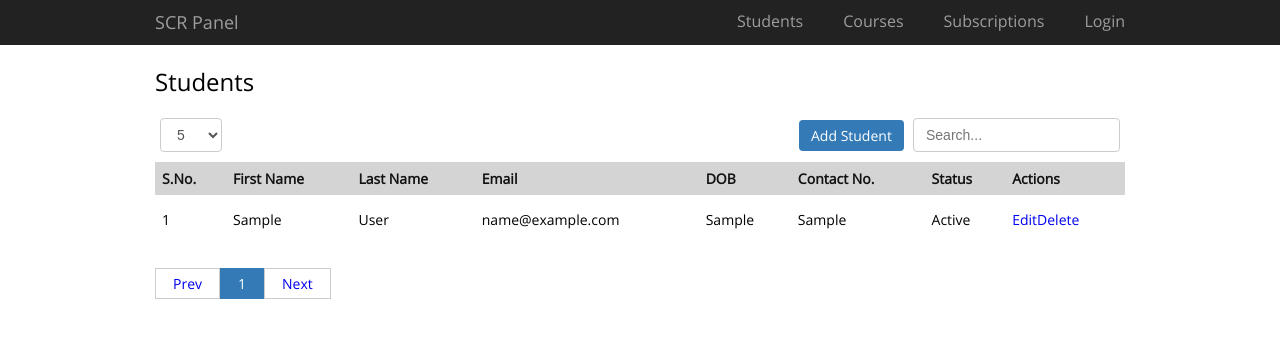
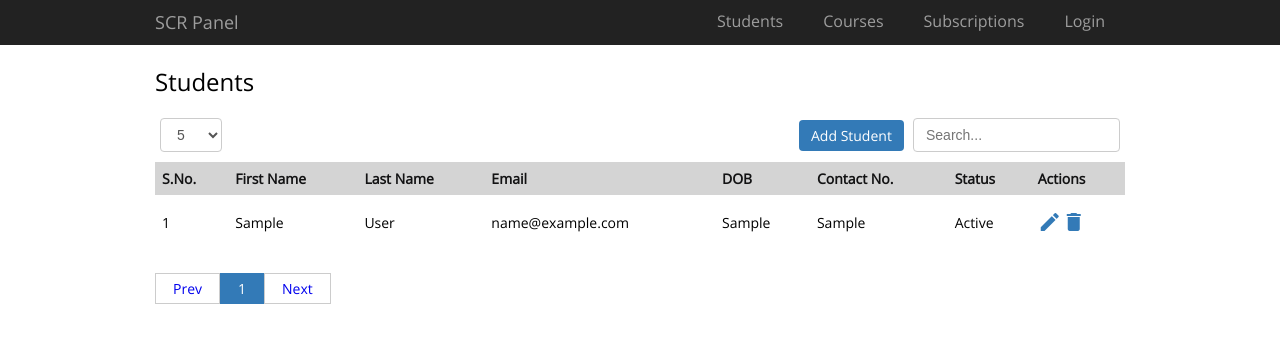
Before and after one commit to himabha/scr_panel, a PHP site: page / in a window 1280 px wide. Shown: the top 343 px of the page. Run offline with PHP 8.4, Linux system fonts and the light colour scheme; tables that the repository leaves empty or names only in its code hold one stand-in row (values such as "Sample post").

Commit message:
design, pagination fixes

```diff
--- a/assets/css/styles.css
+++ b/assets/css/styles.css
@@ -1,3 +1,26 @@
+/* fallback */
+@font-face {
+  font-family: 'Material Icons';
+  font-style: normal;
+  font-weight: 400;
+  src: url(../icons/flUhRq6tzZclQEJ-Vdg-IuiaDsNc.woff2) format('woff2');
+}
+
+.material-icons {
+  font-family: 'Material Icons';
+  font-weight: normal;
+  font-style: normal;
+  font-size: 24px;
+  line-height: 1;
+  letter-spacing: normal;
+  text-transform: none;
+  display: inline-block;
+  white-space: nowrap;
+  word-wrap: normal;
+  direction: ltr;
+  -webkit-font-feature-settings: 'liga';
+  -webkit-font-smoothing: antialiased;
+}
 @font-face {
   font-family: openSansRegularFont;
   src: url(../fonts/OpenSans-Regular.ttf);
@@ -162,7 +185,7 @@ a:not(.button){
     margin: 0;
 }
 .nav-links ul li{
-	padding: 0 0 0 40px;
+	padding: 0 20px 0px 20px;
 }
 .nav-links ul li a{
 	color: #9d9d9d;
@@ -172,6 +195,9 @@ a:not(.button){
 	font-size: 24px;
     font-weight: openSansBoldFont;
 	margin: 10px 0;
+}
+.material-icons{
+	color: #337ab7;
 }
 /*pagination */
 #pagination{
--- a/views/course/records.php
+++ b/views/course/records.php
@@ -7,8 +7,10 @@
 			<td><?= $course->course_name ?></td>
 			<td><?= $course->detail ?></td>
 			<td>
-				<a href="/courses/edit/<?=$course->id?>" id="edit">Edit</a>
-				<a href="/courses/delete/<?=$course->id?>" id="delete">Delete</a>
+				<a href="/courses/edit/<?=$course->id?>" id="edit"><span class="material-icons">
+mode_edit</span></a>
+				<a href="/courses/delete/<?=$course->id?>" id="delete"><span class="material-icons">
+delete</span></a>
 			</td>
 		</tr>
 		<?php
--- a/views/student/records.php
+++ b/views/student/records.php
@@ -10,8 +10,10 @@
 			<td><?= $student->contact_no ?></td>
 			<td><?= ($student->active) ? 'Active': 'In-active' ?></td>
 			<td>
-				<a href="/students/edit/<?=$student->id?>" id="edit">Edit</a>
-				<a href="/students/delete/<?=$student->id?>" id="delete">Delete</a>
+				<a href="/students/edit/<?=$student->id?>" id="edit"><span class="material-icons">
+mode_edit</span></a>
+				<a href="/students/delete/<?=$student->id?>" id="delete"><span class="material-icons">
+delete</span></a>
 			</td>
 		</tr>
 		<?php
--- a/views/subscription/records.php
+++ b/views/subscription/records.php
@@ -7,8 +7,10 @@
 			<td><?= $subscription->fullname ?></td>
 			<td><?= $subscription->course_name ?></td>
 			<td>
-				<a href="/subscriptions/edit/<?=$subscription->id?>" id="edit">Edit</a>
-				<a href="/subscriptions/delete/<?=$subscription->id?>" id="delete">Delete</a>
+				<a href="/subscriptions/edit/<?=$subscription->id?>" id="edit"><span class="material-icons">
+mode_edit</span></a>
+				<a href="/subscriptions/delete/<?=$subscription->id?>" id="delete"><span class="material-icons">
+delete</span></a>
 			</td>
 		</tr>
 		<?php
```
Also changed, not shown: controllers/Auth.php (added, +10 -0 lines), assets/icons/flUhRq6tzZclQEJ-Vdg-IuiaDsNc.woff2 (added).
